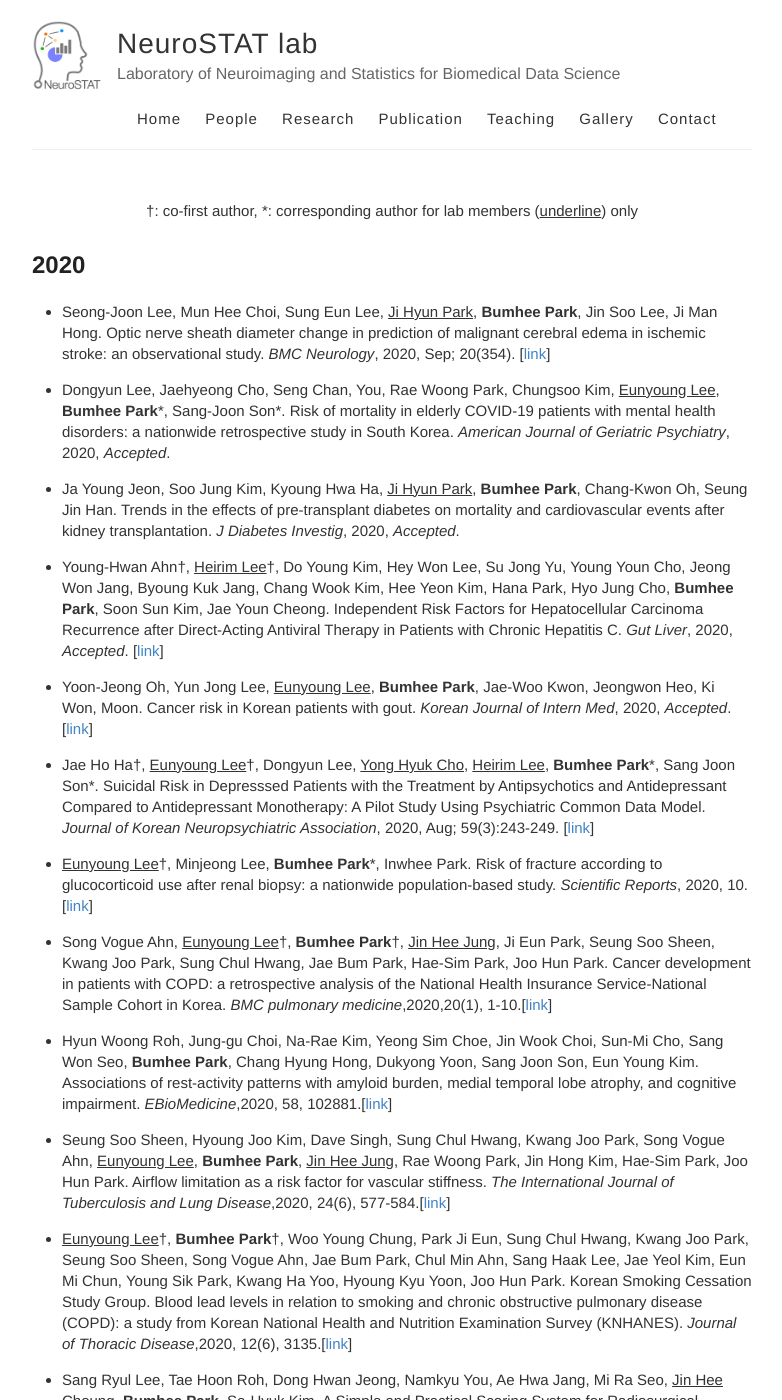
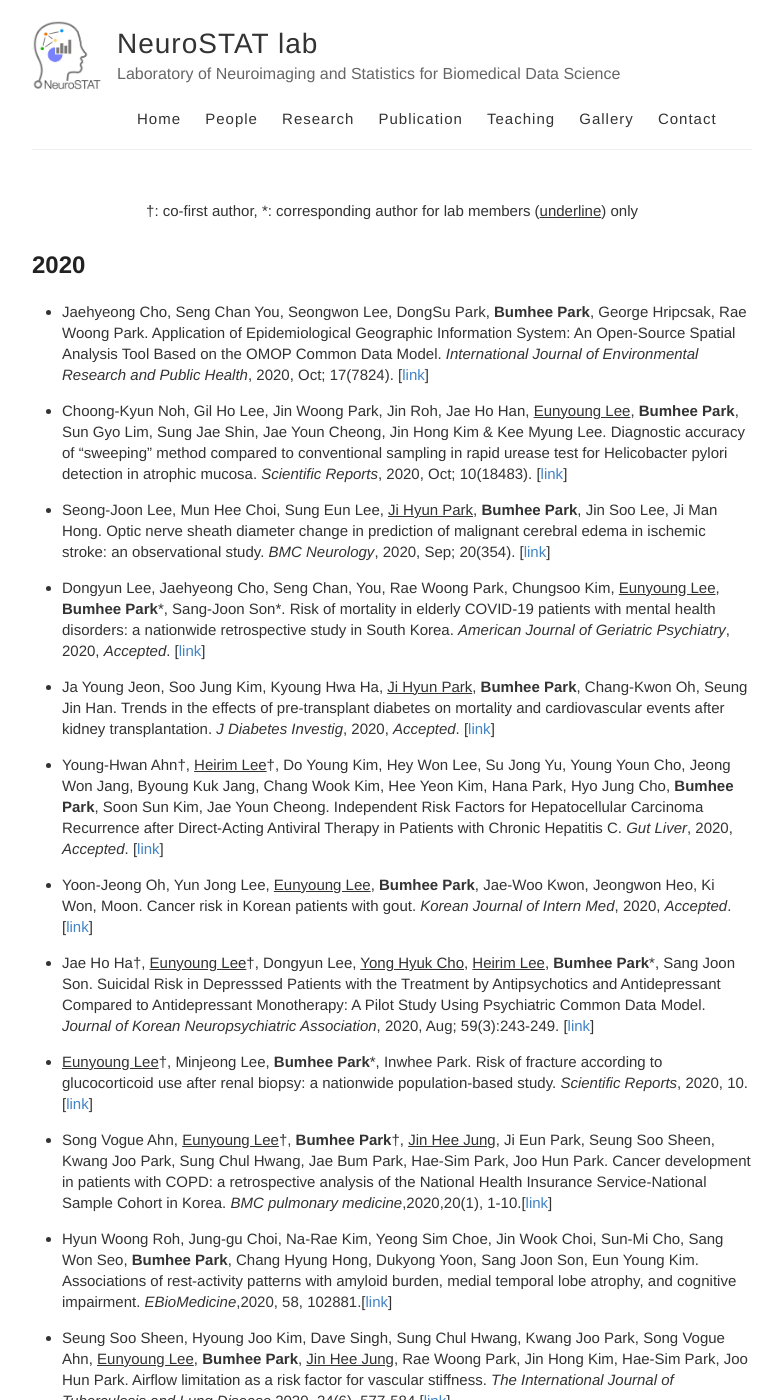
Before and after one commit to neurostat-lab/neurostat-lab.github.io, a Jekyll site: the page built from publication.md, in a window 1280 px wide and 1400 px high. Shown: the whole window, without its empty margins (248-1030 px from the left). Built offline with Jekyll 4.4.1, drawn with Linux system fonts in a browser that asks for light colours; some of the changed text lies outside the part shown.

Commit message:
Update publication.md

```diff
--- a/publication.md
+++ b/publication.md
@@ -6,18 +6,22 @@ is_contact: true
 <center> <sup>†</sup>: co-first author, <sup>*</sup>: corresponding author for lab members (<U>underline</U>) only </center>
 
 ## 2020
+* Jaehyeong Cho, Seng Chan You, Seongwon Lee, DongSu Park, **Bumhee Park**, George Hripcsak, Rae Woong Park. Application of Epidemiological Geographic Information System: An Open-Source Spatial Analysis Tool Based on the OMOP Common Data Model. _International Journal of Environmental Research and Public Health_, 2020, Oct; 17(7824). \[[link](https://www.mdpi.com/1660-4601/17/21/7824)\]
+
+* Choong-Kyun Noh, Gil Ho Lee, Jin Woong Park, Jin Roh, Jae Ho Han, <U>Eunyoung Lee</U>, **Bumhee Park**, Sun Gyo Lim, Sung Jae Shin, Jae Youn Cheong, Jin Hong Kim & Kee Myung Lee. Diagnostic accuracy of “sweeping” method compared to conventional sampling in rapid urease test for Helicobacter pylori detection in atrophic mucosa. _Scientific Reports_, 2020, Oct; 10(18483). \[[link](https://www.nature.com/articles/s41598-020-75528-1)\]
+
 * Seong-Joon Lee, Mun Hee Choi, Sung Eun Lee, <U>Ji Hyun Park</U>, **Bumhee Park**, Jin Soo Lee, Ji Man Hong. Optic nerve sheath diameter change in
 prediction of malignant cerebral edema in ischemic stroke: an observational study. _BMC Neurology_, 2020, Sep; 20(354). \[[link](https://bmcneurol.biomedcentral.com/articles/10.1186/s12883-020-01931-w)\]
 
-* Dongyun Lee, Jaehyeong Cho, Seng Chan, You, Rae Woong Park, Chungsoo Kim, <U>Eunyoung Lee</U>, **Bumhee Park**<sup>*</sup>, Sang-Joon Son<sup>*</sup>. Risk of mortality in elderly COVID-19 patients with mental health disorders: a nationwide retrospective study in South Korea. _American Journal of Geriatric Psychiatry_, 2020, _Accepted_.
+* Dongyun Lee, Jaehyeong Cho, Seng Chan, You, Rae Woong Park, Chungsoo Kim, <U>Eunyoung Lee</U>, **Bumhee Park**<sup>*</sup>, Sang-Joon Son<sup>*</sup>. Risk of mortality in elderly COVID-19 patients with mental health disorders: a nationwide retrospective study in South Korea. _American Journal of Geriatric Psychiatry_, 2020, _Accepted_. \[[link](https://www.sciencedirect.com/science/article/pii/S106474812030498X?via%3Dihub)\]
 
-* Ja Young Jeon, Soo Jung Kim, Kyoung Hwa Ha, <U>Ji Hyun Park</U>, **Bumhee Park**, Chang-Kwon Oh, Seung Jin Han. Trends in the effects of pre-transplant diabetes on mortality and cardiovascular events after kidney transplantation. _J Diabetes Investig_, 2020, _Accepted_.
+* Ja Young Jeon, Soo Jung Kim, Kyoung Hwa Ha, <U>Ji Hyun Park</U>, **Bumhee Park**, Chang-Kwon Oh, Seung Jin Han. Trends in the effects of pre-transplant diabetes on mortality and cardiovascular events after kidney transplantation. _J Diabetes Investig_, 2020, _Accepted_. \[[link](https://onlinelibrary.wiley.com/doi/10.1111/jdi.13397)\]
 
 * Young-Hwan Ahn<sup>†</sup>, <U>Heirim Lee</U><sup>†</sup>, Do Young Kim, Hey Won Lee, Su Jong Yu, Young Youn Cho, Jeong Won Jang, Byoung Kuk Jang, Chang Wook Kim, Hee Yeon Kim, Hana Park, Hyo Jung Cho, **Bumhee Park**, Soon Sun Kim, Jae Youn Cheong. Independent Risk Factors for Hepatocellular Carcinoma Recurrence after Direct-Acting Antiviral Therapy in Patients with Chronic Hepatitis C. _Gut Liver_, 2020, _Accepted_. \[[link](http://www.gutnliver.org/journal/view.html?doi=10.5009/gnl20151)\]
 
 * Yoon-Jeong Oh, Yun Jong Lee, <U>Eunyoung Lee</U>, **Bumhee Park**, Jae-Woo Kwon, Jeongwon Heo, Ki Won, Moon. Cancer risk in Korean patients with gout. _Korean Journal of Intern Med_, 2020, _Accepted_. \[[link](https://www.kjim.org/journal/view.php?doi=10.3904/kjim.2020.259)\]
 
-* Jae Ho Ha<sup>†</sup>, <U>Eunyoung Lee</U><sup>†</sup>, Dongyun Lee, <U>Yong Hyuk Cho</U>, <U>Heirim Lee</U>, **Bumhee Park**<sup>*</sup>, Sang Joon Son<sup>*</sup>. Suicidal Risk in Depresssed Patients with the Treatment by Antipsychotics and Antidepressant Compared to Antidepressant Monotherapy: A Pilot Study Using Psychiatric Common Data Model. _Journal of Korean Neuropsychiatric Association_, 2020, Aug; 59(3):243-249. \[[link](https://jknpa.org/DOIx.php?id=10.4306/jknpa.2020.59.3.243)\]
+* Jae Ho Ha<sup>†</sup>, <U>Eunyoung Lee</U><sup>†</sup>, Dongyun Lee, <U>Yong Hyuk Cho</U>, <U>Heirim Lee</U>, **Bumhee Park**<sup>*</sup>, Sang Joon Son. Suicidal Risk in Depresssed Patients with the Treatment by Antipsychotics and Antidepressant Compared to Antidepressant Monotherapy: A Pilot Study Using Psychiatric Common Data Model. _Journal of Korean Neuropsychiatric Association_, 2020, Aug; 59(3):243-249. \[[link](https://jknpa.org/DOIx.php?id=10.4306/jknpa.2020.59.3.243)\]
 
 * <U>Eunyoung Lee</U><sup>†</sup>, Minjeong Lee, **Bumhee Park**<sup>*</sup>, Inwhee Park. Risk of fracture according to glucocorticoid use after renal biopsy: a nationwide population-based study. _Scientific Reports_, 2020, 10. \[[link](https://www.nature.com/articles/s41598-020-70935-w)\]
 
@@ -39,7 +43,7 @@ prediction of malignant cerebral edema in ischemic stroke: an observational stud
 
 * Ji Ho Choi, Bora Lee, Jae Yong Lee, Chang-Hoon Kim, **Bumhee Park**, Dong Young Kim, Hyun Jun Kim, Do-Yang Park. Relationship between Sleep Duration, Sun Exposure, and Serum 25-Hydroxyvitamin D Status: A Cross-sectional Study. _Scientific Reports_, 2020, 10(1), 1-8.\[[link](https://www.nature.com/articles/s41598-020-61061-8)\]
 
-* Dajung Sung<sup>†</sup>, **Bumhee Park**<sup>†</sup>, Shin-Young Kim, Bung-Nyun Kim, Subin Park, Kyu-In Jung, Jungjin Kim, Min-Hyeon Park. Structural Alterations in Large-scale Brain Networks and Their Relationship with Sleep Disturbances in the Adolescent Population. _Scientific Reports_, 2020, 10(1), 1-9.\[[link](https://www.nature.com/articles/s41598-020-60692-1)\]
+* Dajung Sung, **Bumhee Park**<sup>†</sup>, Shin-Young Kim, Bung-Nyun Kim, Subin Park, Kyu-In Jung, Jungjin Kim, Min-Hyeon Park. Structural Alterations in Large-scale Brain Networks and Their Relationship with Sleep Disturbances in the Adolescent Population. _Scientific Reports_, 2020, 10(1), 1-9.\[[link](https://www.nature.com/articles/s41598-020-60692-1)\]
 
 * Seong-Joon Lee, Ji Man Hong, Jin Wook Choi, <U>Ji Hyun Park</U>, **Bumhee Park**, Dong-Hun Kang, Yong-Won Kim, Yong-Sun Kim, Jeong-Ho Hong, Joonsang Yoo, Chang-Hyun Kim, Sung-Il Sohn, Yang-Ha Hwang, Jin Soo Lee. Predicting Endovascular Treatment Outcomes in Acute Vertebrobasilar Artery Occlusion: A Model to Aid Patient Selection from the ASIAN KR Registry. _Radiology_, 2020, 191227. \[[link](https://pubs.rsna.org/doi/abs/10.1148/radiol.2020191227)\]
 
@@ -61,7 +65,7 @@ prediction of malignant cerebral edema in ischemic stroke: an observational stud
 
 * Yoon-Jeong Oh, **Bumhee Park**, Ki Won Moon. Effect of drug adherence on treatment outcome in Rheumatoid Arthritis. _Journal of Rheumatic Diseases_, 2019, 26(4), 264-272. \[[link](https://synapse.koreamed.org/DOIx.php?id=10.4078/jrd.2019.26.4.264)\]
 
-* Sang Joon Son<sup>†</sup>, **Bumhee Park**<sup>†</sup>, Jin Wook Choi, Hyun Woong Rho, Na-Rae Kim, <U>Jae Eun Sin</U>, Haena Kim, Hyun Kook Lim, Chang Hyung Hong. Psychological Resilience Enhances the Orbitofrontal Network in the Elderly With Mild Cognitive Impairment. _Frontiers in Psychiatry_, 2019, 10, 615. \[[link](https://www.frontiersin.org/articles/10.3389/fpsyt.2019.00615/full)\]
+* Sang Joon Son, **Bumhee Park**<sup>†</sup>, Jin Wook Choi, Hyun Woong Rho, Na-Rae Kim, <U>Jae Eun Sin</U>, Haena Kim, Hyun Kook Lim, Chang Hyung Hong. Psychological Resilience Enhances the Orbitofrontal Network in the Elderly With Mild Cognitive Impairment. _Frontiers in Psychiatry_, 2019, 10, 615. \[[link](https://www.frontiersin.org/articles/10.3389/fpsyt.2019.00615/full)\]
 
 * Do Jung Kim, Sak Lee, Hyun-Chel Joo, <U>Heirim Lee</U>, **Bumhee Park**, Young-Nam Youn, Kyung-Jong Yoo, Seung Hyun Lee. Effect of Pulmonary Hypertension on Clinical Outcomes in Patients with Rheumatic Mitral Stenosis. _The Annals of Thoracic Surgery_, 2019, 109(2), 496-503. \[[link](https://www.sciencedirect.com/science/article/pii/S0003497519310434)\]
 
```
